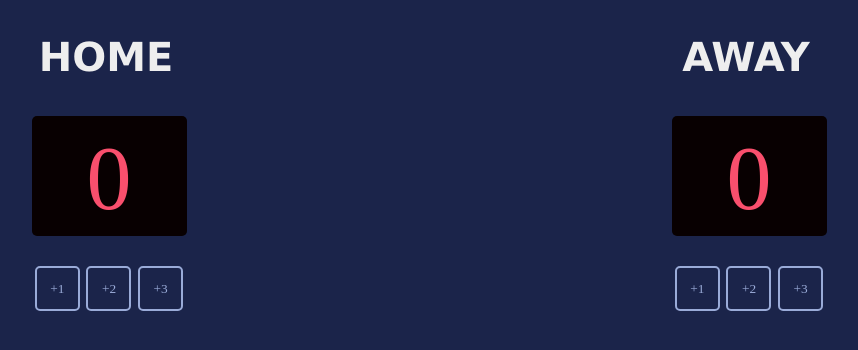
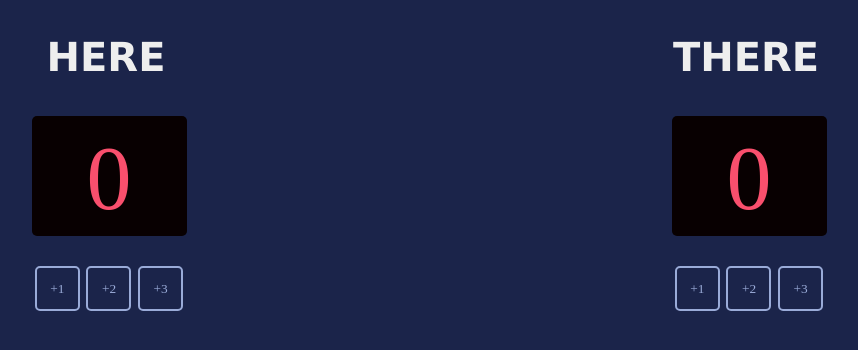
Before and after one commit to marisolleoncortes/Scoreboard, a plain HTML site: page index.html in a window 1280 px wide. Shown: the whole page, without its empty margins (211-1069 px from the left). Drawn offline with Linux system fonts and the light colour scheme; a web font is replaced by a local one.

Commit message:
Update index.html

```diff
--- a/index.html
+++ b/index.html
@@ -8,7 +8,7 @@
 <body>
     <div class="container">
         <div class="home">
-            <h3 class="title">HOME</h3>
+            <h3 class="title">HERE</h3>
             <h1 id="timer-home" class="timer">0</h1>
             <div class="points">
                 <button class="points-btn" onclick="home1()">+1</button>
@@ -17,7 +17,7 @@
             </div>
         </div>
         <div class="guest">
-            <h3 class="title">AWAY</h3>
+            <h3 class="title">THERE</h3>
             <h1 id="timer-guest" class="timer">0</h1>
             <div class="points ">
                 <button class="points-btn" onclick="guest1()">+1</button>
```
